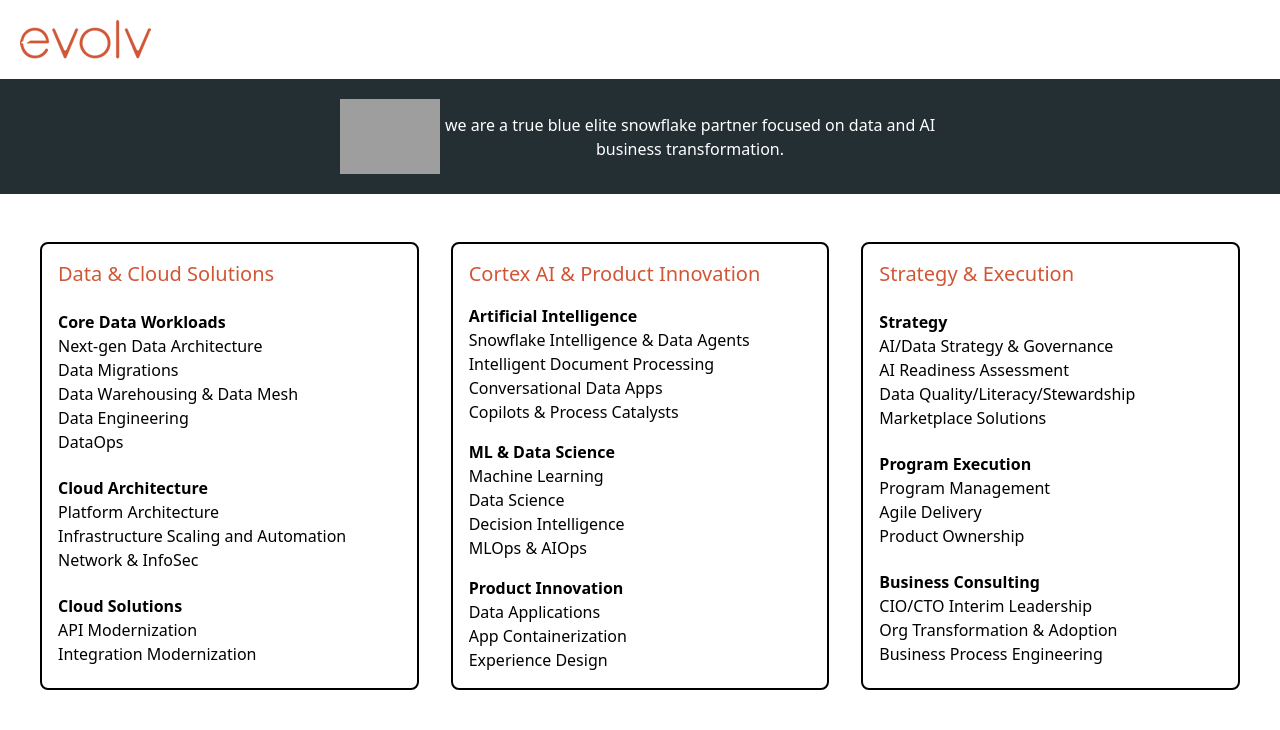
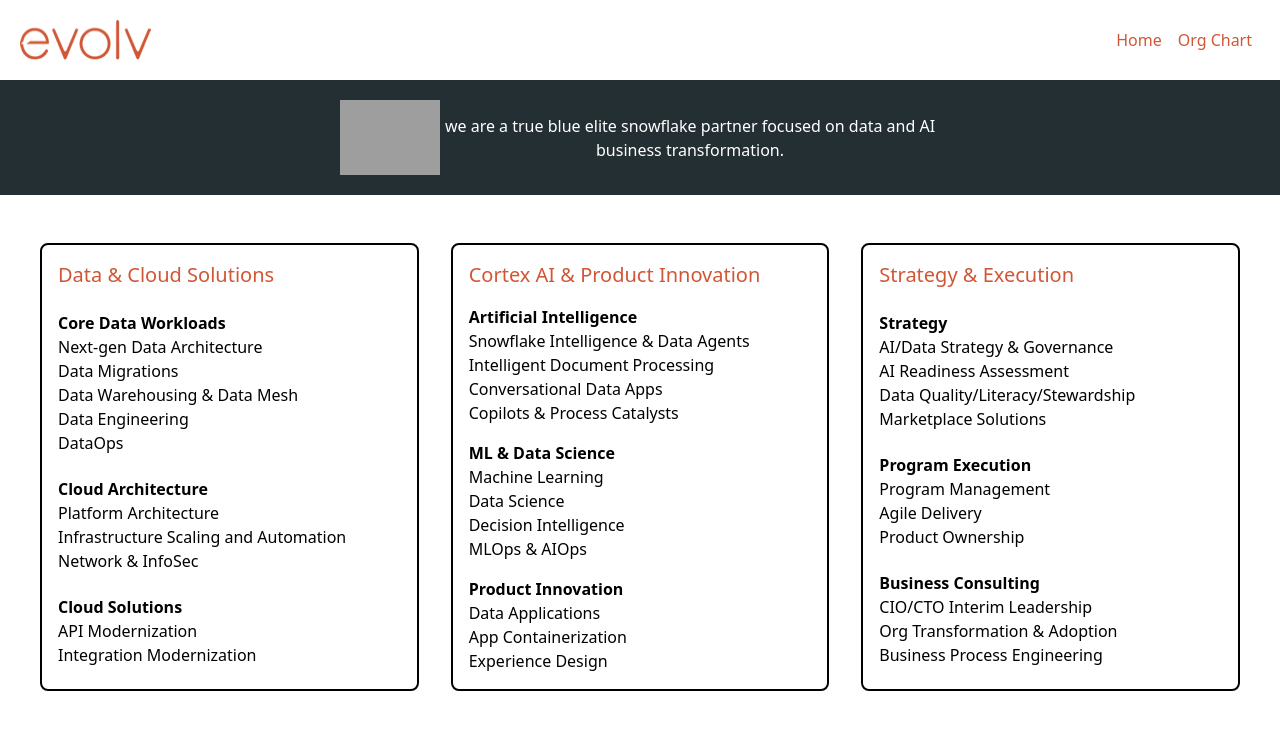
Before and after one commit to evolvconsulting/snowflake-cards, an Astro site: page / in a window 1280 px wide. Built offline with nearby package versions, Linux system fonts and the light colour scheme; Astro itself is replaced by a stand-in of ours; grey boxes are pictures that could not be loaded.

Commit message:
added navigation

```diff
--- a/src/layouts/Layout.astro
+++ b/src/layouts/Layout.astro
@@ -26,8 +26,19 @@ import "../styles/global.css";
 	</head>
 	<body>
 		<div>
-			<div class="p-5">
+			<div class="p-5 flex justify-between">
 				<img src="/snowflake-cards/evolv-logo.webp" />
+
+				<div
+					class="flex flex-row text-[#d15635] justify-center items-center"
+				>
+					<a class="p-2" href="/snowflake-cards">Home</a>
+					<a
+						class="p-2"
+						href="/snowflake-cards/snowflake-sales-org-chart"
+						>Org Chart</a
+					>
+				</div>
 			</div>
 			<div class="flex justify-center bg-[#242f33]">
 				<div class="flex flex-row p-5">
```
